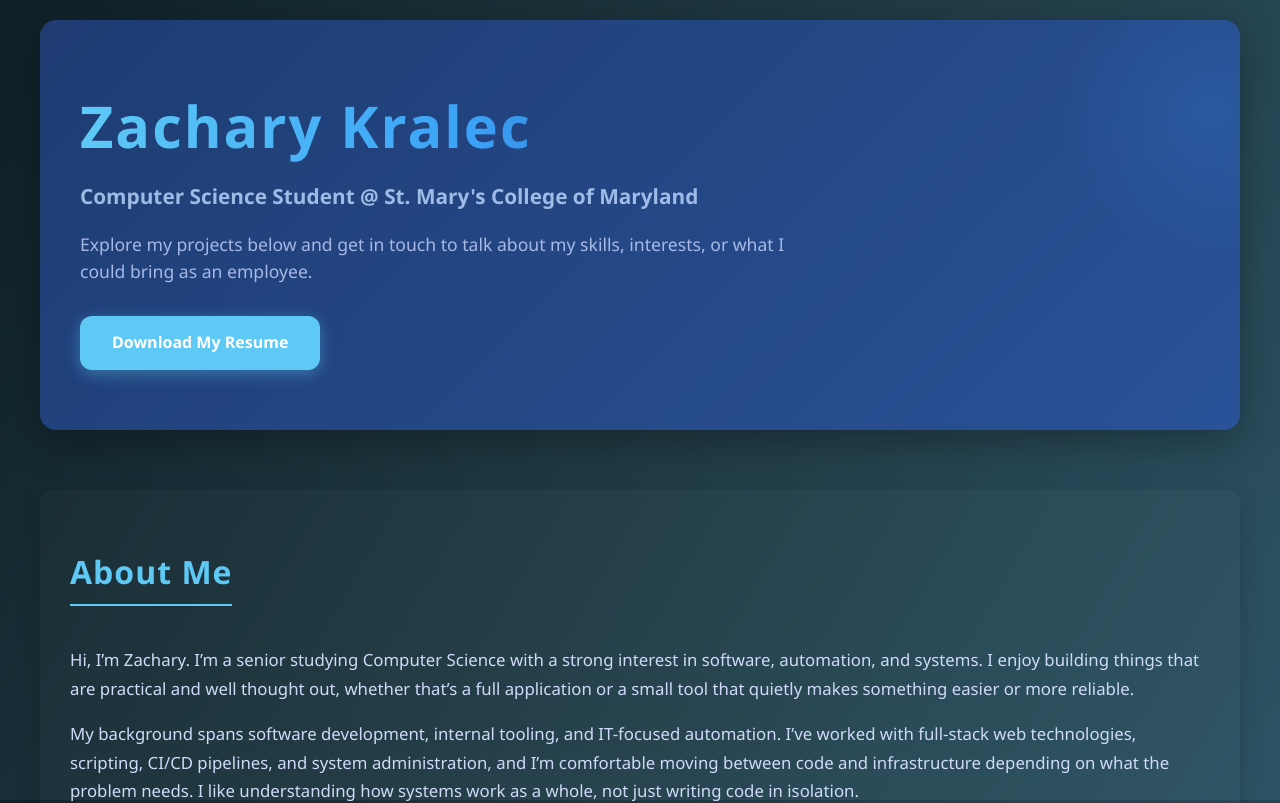
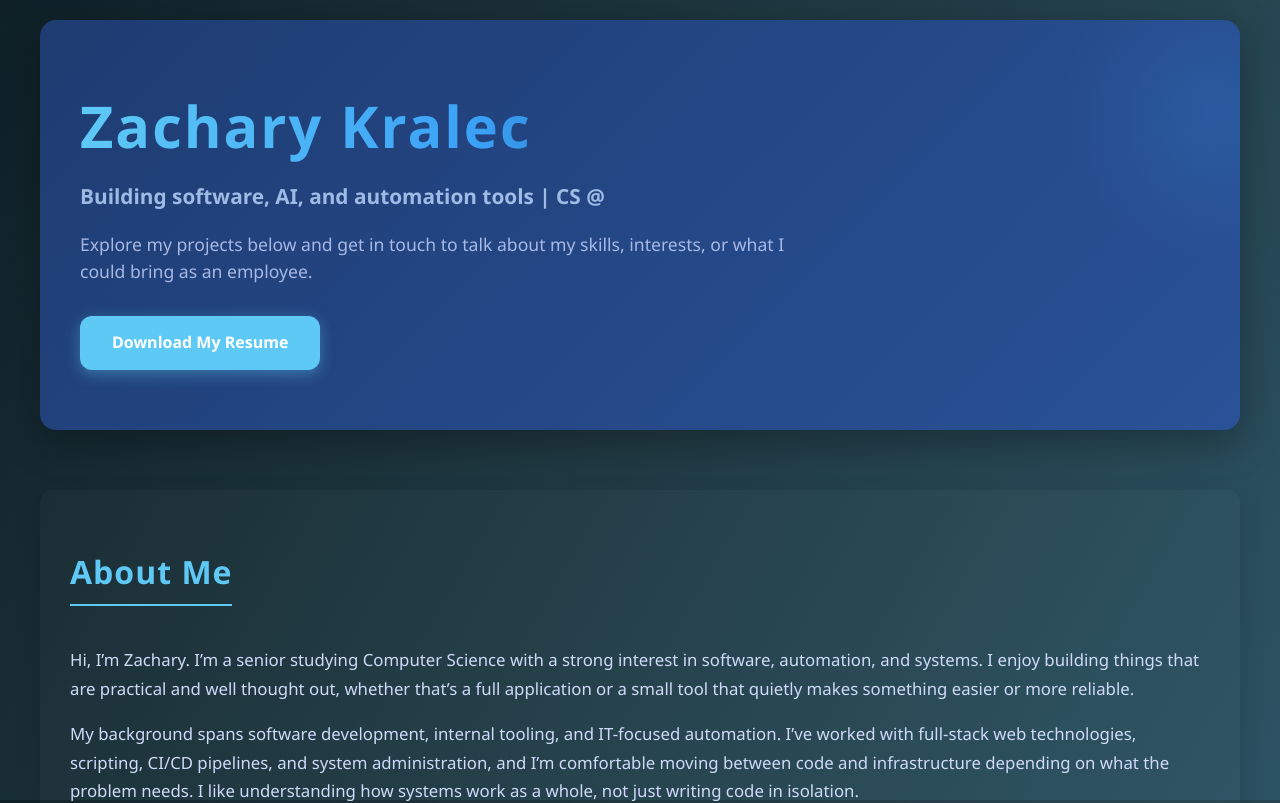
Before and after one commit to zkralec/zkralec-portfolio, a React (Create React App) app: page / in a window 1280 px wide. Shown: the top 803 px of the page. Built offline with nearby package versions, Linux system fonts and the light colour scheme.

Commit message:
Updated intro about me

```diff
--- a/src/App.js
+++ b/src/App.js
@@ -137,7 +137,7 @@ function App() {
         <div className="header-content">
           <div className="header-text">
             <h1 className="animated-name">Zachary Kralec</h1>
-            <p className="subheading">Computer Science Student @ St. Mary's College of Maryland</p>
+            <p className="subheading">Building software, AI, and automation tools | CS @</p>
             <p className="intro">
               Explore my projects below and get in touch to talk about my skills, interests, or what I could bring as an employee.
             </p>
```
